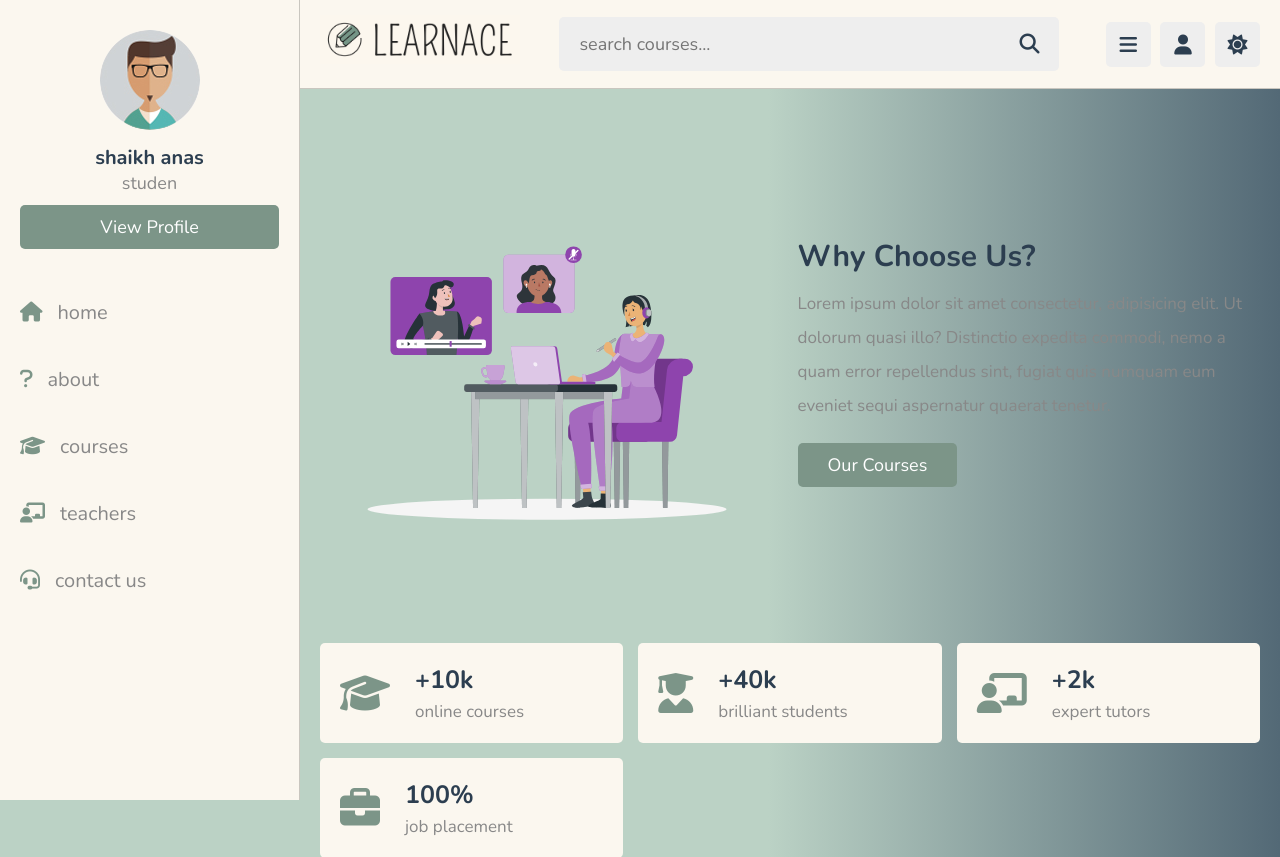
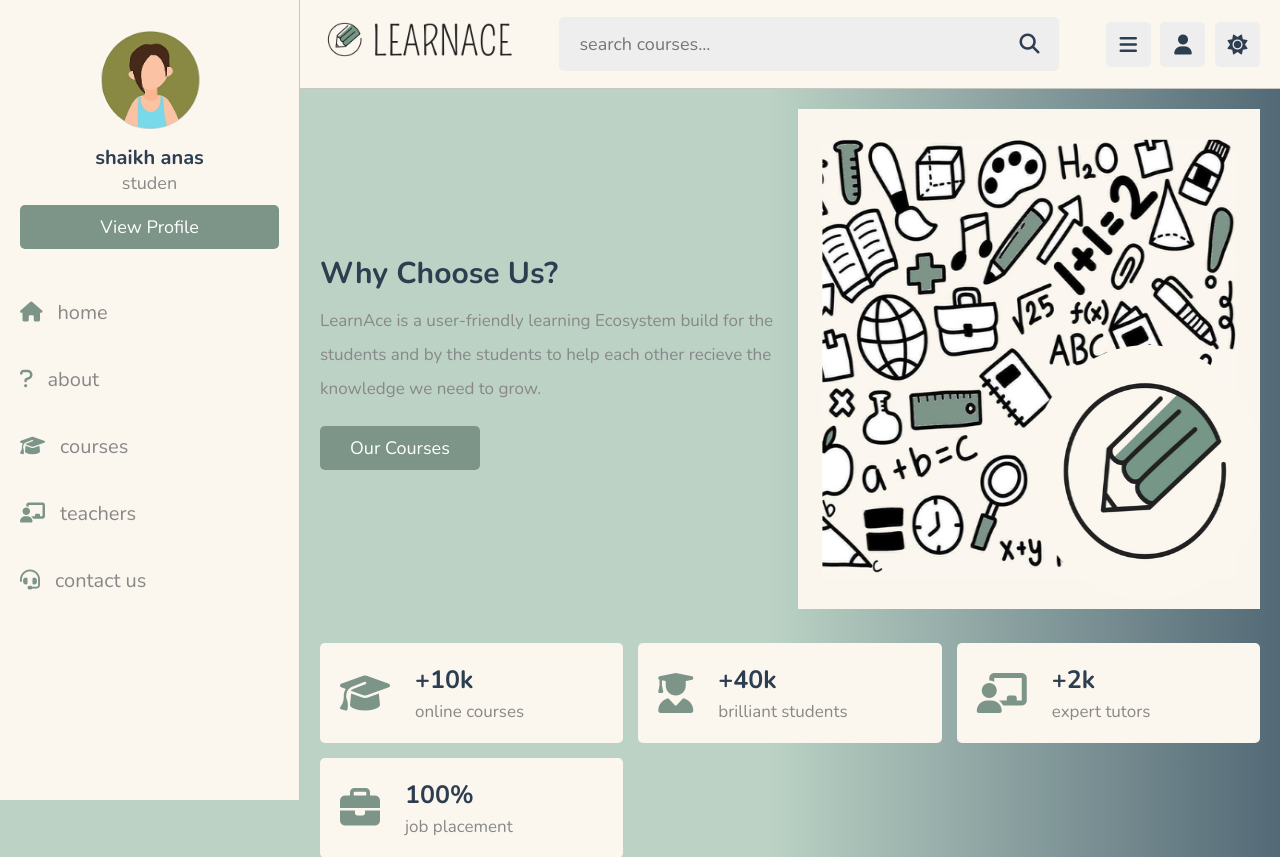
Before and after one commit to sinhariti/LearnAce, a PHP site: page /about.html in a window 1280 px wide. Shown: the top 857 px of the page. Run offline with PHP 8.4, Linux system fonts and the light colour scheme; some libraries are stand-ins or nearby versions.

Commit message:
about_update

```diff
--- a/frontend/about.html
+++ b/frontend/about.html
@@ -74,17 +74,14 @@
 <section class="about">
 
    <div class="row">
-
+      <div class="content">
+         <h3>Why choose us?</h3>
+         <p>LearnAce is a user-friendly learning Ecosystem build for the students and by the students to help each other recieve the knowledge we need to grow.</p>
+         <a href="courses.html" class="inline-btn">Our courses</a>
+      </div>
       <div class="image">
-         <img src="images/about-img.svg" alt="">
+         <img src="images/about-img.png" alt="">
       </div>
-
-      <div class="content">
-         <h3>why choose us?</h3>
-         <p>Lorem ipsum dolor sit amet consectetur, adipisicing elit. Ut dolorum quasi illo? Distinctio expedita commodi, nemo a quam error repellendus sint, fugiat quis numquam eum eveniet sequi aspernatur quaerat tenetur.</p>
-         <a href="courses.html" class="inline-btn">our courses</a>
-      </div>
-
    </div>
 
    <div class="box-container">
--- a/frontend/css/style.css
+++ b/frontend/css/style.css
@@ -1,7 +1,7 @@
 @import url('https://fonts.googleapis.com/css2?family=Nunito:wght@200;300;400;500;600;700&display=swap');
 
 :root{
-   --main-color:rgba(124,149,136);
+   --main-color:#7c9588;
    --red:#e74c3c;
    --orange:#f39c12;
    --light-color:#888;
```
Also changed, not shown: frontend/images/about-img.png (added), frontend/images/pic-1.jpg.
